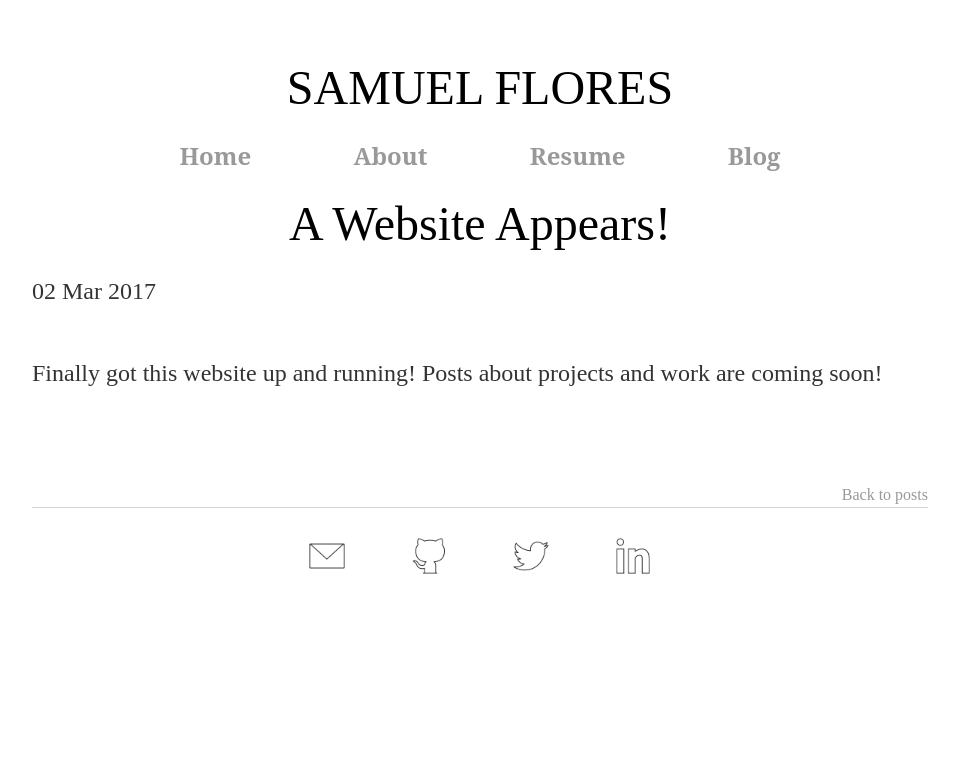
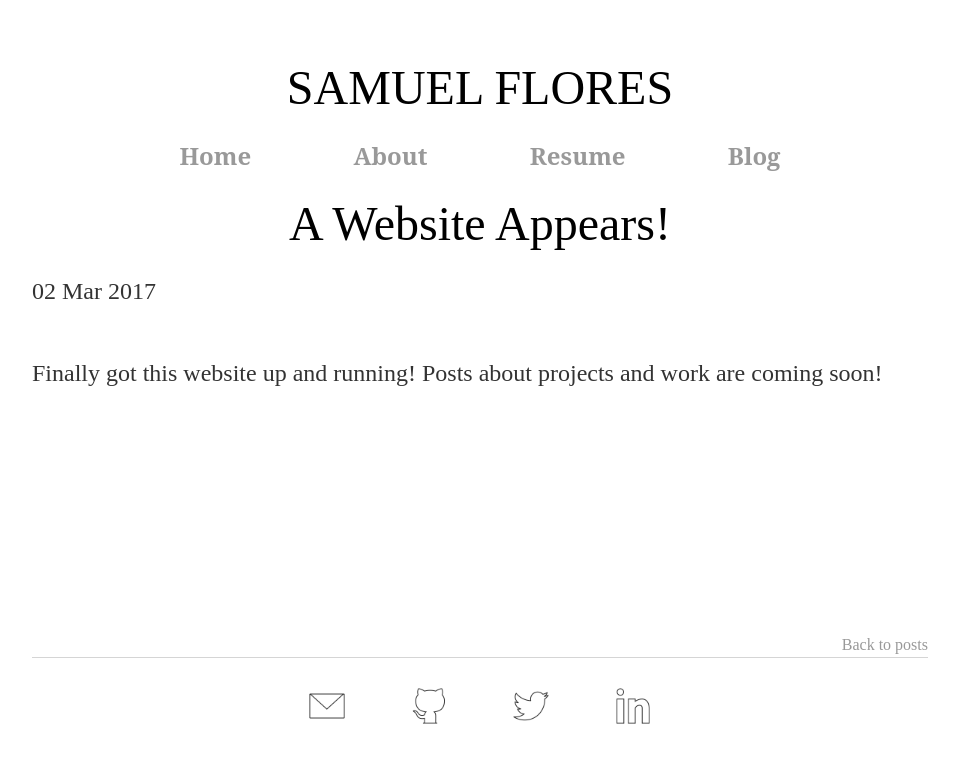
Before and after one commit to floressa/floressa.github.io, a Jekyll site: the page built from _posts/2017-03-02-A-Website-Appears.md, in a window 1280 px wide. Shown: the top 763 px of the page, without its empty margins (160-1119 px from the left). Built offline with Jekyll 4.4.1, drawn with Linux system fonts in a browser that asks for light colours; some web fonts are replaced.

Commit message:
more layout adjustments yay

```diff
--- a/css/styles.css
+++ b/css/styles.css
@@ -77,7 +77,7 @@ ul.posts li {
 }
 
 .post {
-    height: 150px;
+    height: 300px;
     overflow: scroll;
 }
 
```
